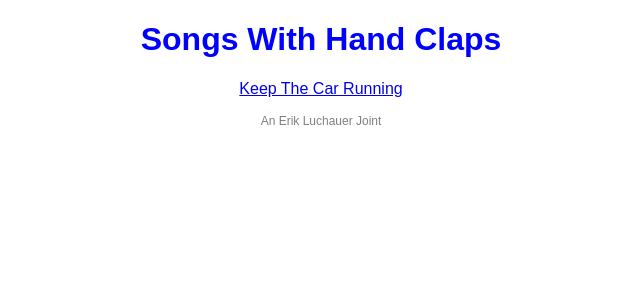
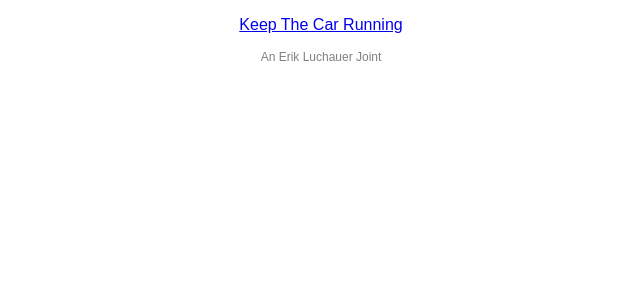
Before and after one commit to luchauer/songswithhandclaps, a Jekyll site: the page built from index.html, in a window 1280 px wide. Shown: the top 300 px of the page, without its empty margins (319-959 px from the left). Built offline with Jekyll 4.4.1, drawn with Linux system fonts in a browser that asks for light colours.

Commit message:
Update default.html

```diff
--- a/_layouts/default.html
+++ b/_layouts/default.html
@@ -10,7 +10,6 @@
 </head>
 
 <body>
-    <h1 class="swhc-page-h1"><a href="{{ page.url }}" class="swhc-page-h1-link">{{ page.title }}</a></h1>
     {{ content }}
     <p class="swhc-credits">An Erik Luchauer Joint</p>
 </body>
```
